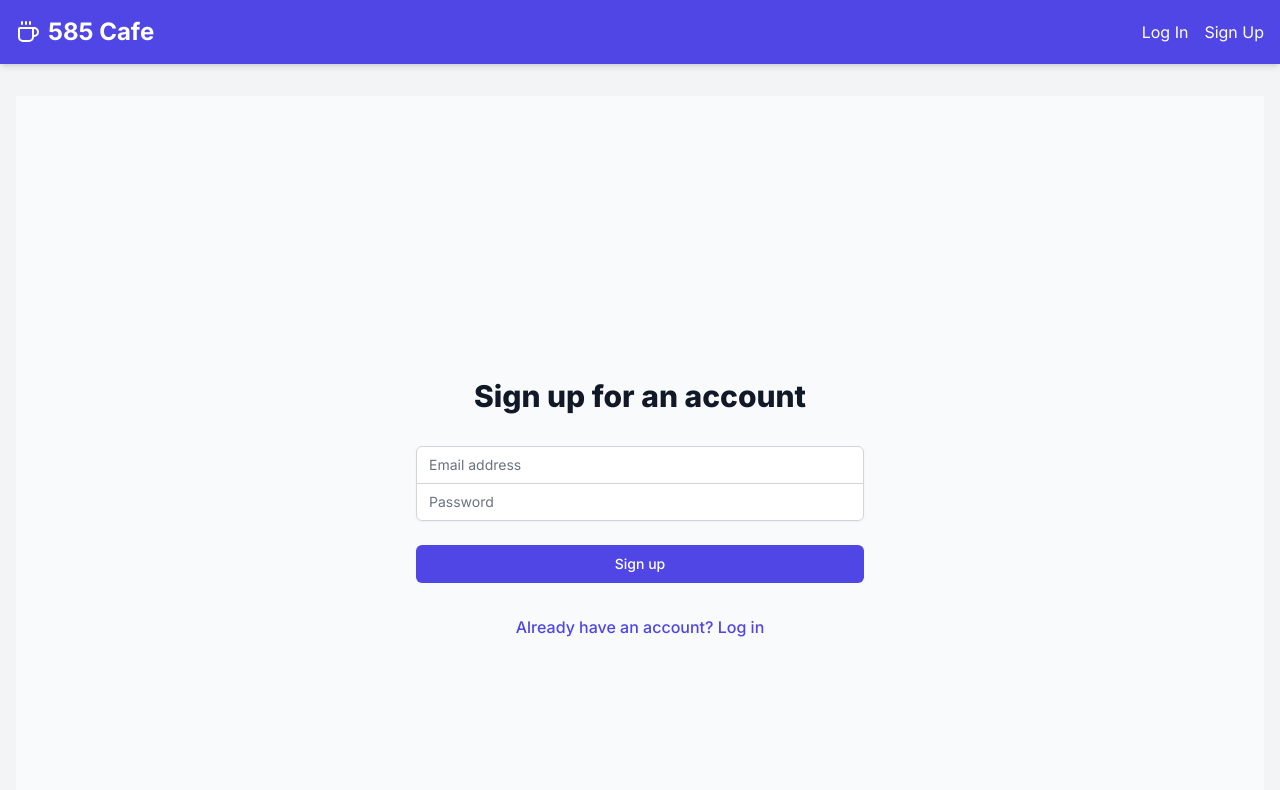
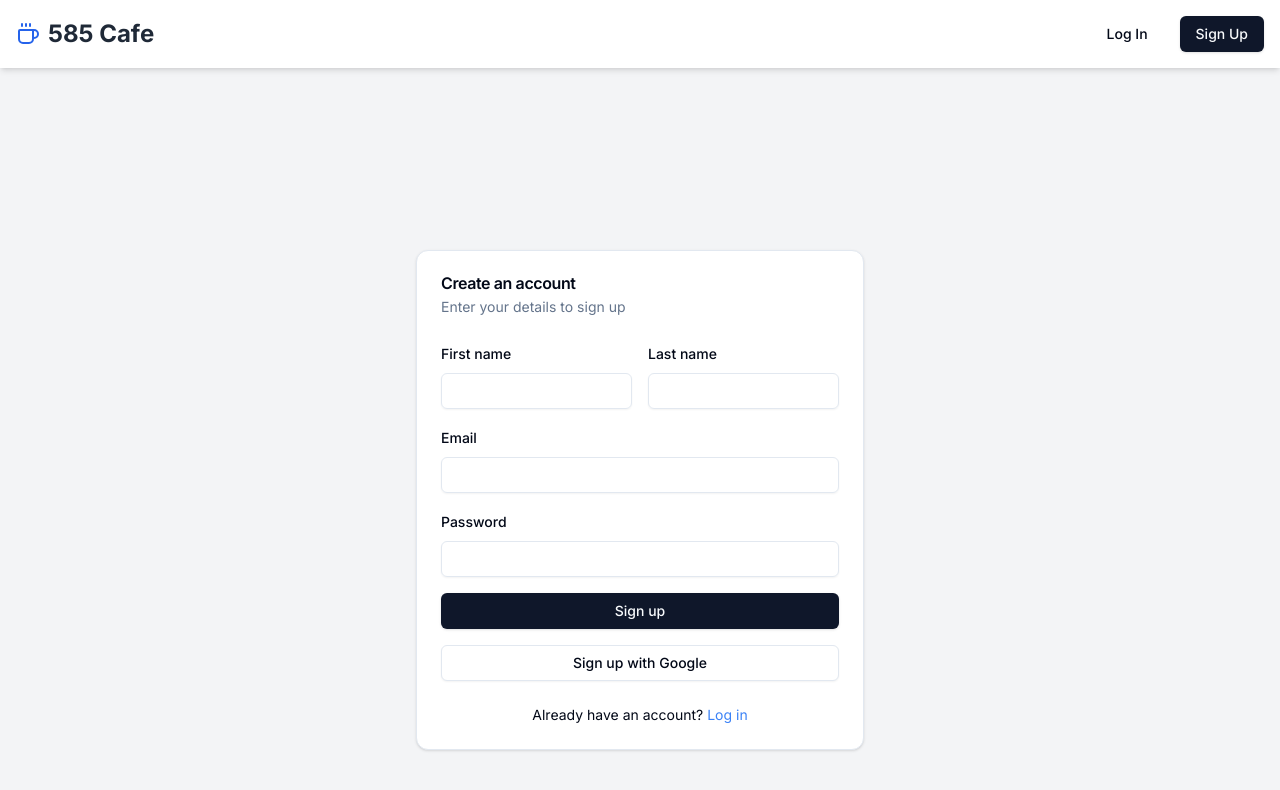
Before and after one commit to aarushk09/585-Cafe, a Next.js app: page /signup in a window 1280 px wide. Shown: the top 790 px of the page. Built offline with nearby package versions, Linux system fonts and the light colour scheme; no server answers.

Commit message:
fixed some bugs, added google signup, and profile tab with first, last name and grade level

```diff
--- a/src/app/api/send-email/route.ts
+++ b/src/app/api/send-email/route.ts
@@ -8,7 +8,7 @@ export async function POST(req: Request) {
 
   try {
     const data = await resend.emails.send({
-      from: "585 Cafe <orders@yourdomain.com>",
+      from: "onboarding@resend.dev",
       to,
       subject,
       text,
@@ -16,6 +16,7 @@ export async function POST(req: Request) {
 
     return NextResponse.json(data)
   } catch (error) {
-    return NextResponse.json({ error })
+    console.error("Error sending email:", error)
+    return NextResponse.json({ error: "Failed to send email" }, { status: 500 })
   }
 }
--- a/src/app/components/Navbar.tsx
+++ b/src/app/components/Navbar.tsx
@@ -5,7 +5,8 @@ import { useAuth } from "../AuthContext"
 import { signOut } from "firebase/auth"
 import { auth } from "../firebase"
 import { useRouter } from "next/navigation"
-import { LogOut, Coffee } from "lucide-react"
+import { User, LogOut, Coffee } from "lucide-react"
+import { Button } from "@/components/ui/button"
 
 export default function Navbar() {
   const { user, loading } = useAuth()
@@ -21,10 +22,10 @@ export default function Navbar() {
   }
 
   return (
-    <nav className="bg-indigo-600 text-white p-4 shadow-md">
-      <div className="container mx-auto flex justify-between items-center">
-        <Link href="/" className="text-2xl font-bold flex items-center">
-          <Coffee className="mr-2" />
+    <nav className="bg-white shadow-md">
+      <div className="container mx-auto px-4 py-4 flex justify-between items-center">
+        <Link href="/" className="text-2xl font-bold text-gray-800 flex items-center">
+          <Coffee className="mr-2 text-blue-600" />
           585 Cafe
         </Link>
         <div className="space-x-4">
@@ -32,24 +33,29 @@ export default function Navbar() {
             <>
               {user ? (
                 <>
-                  <Link href="/menu" className="hover:text-indigo-200 transition-colors">
-                    Menu
-                  </Link>
-                  <Link href="/recent-orders" className="hover:text-indigo-200 transition-colors">
-                    Recent Orders
-                  </Link>
-                  <button onClick={handleSignOut} className="hover:text-indigo-200 transition-colors">
-                    <LogOut className="inline-block" />
-                  </button>
+                  <Button variant="ghost" asChild>
+                    <Link href="/menu">Menu</Link>
+                  </Button>
+                  <Button variant="ghost" asChild>
+                    <Link href="/recent-orders">Recent Orders</Link>
+                  </Button>
+                  <Button variant="ghost" asChild>
+                    <Link href="/profile">
+                      <User className="mr-2 h-4 w-4" /> Profile
+                    </Link>
+                  </Button>
+                  <Button variant="ghost" onClick={handleSignOut}>
+                    <LogOut className="mr-2 h-4 w-4" /> Sign Out
+                  </Button>
                 </>
               ) : (
                 <>
-                  <Link href="/login" className="hover:text-indigo-200 transition-colors">
-                    Log In
-                  </Link>
-                  <Link href="/signup" className="hover:text-indigo-200 transition-colors">
-                    Sign Up
-                  </Link>
+                  <Button variant="ghost" asChild>
+                    <Link href="/login">Log In</Link>
+                  </Button>
+                  <Button variant="default" asChild>
+                    <Link href="/signup">Sign Up</Link>
+                  </Button>
                 </>
               )}
             </>
--- a/src/app/firebase.ts
+++ b/src/app/firebase.ts
@@ -1,5 +1,5 @@
 import { initializeApp, getApps } from "firebase/app"
-import { getAuth } from "firebase/auth"
+import { getAuth, GoogleAuthProvider } from "firebase/auth"
 import { getDatabase } from "firebase/database"
 
 const firebaseConfig = {
@@ -16,5 +16,6 @@ const firebaseConfig = {
 const app = getApps().length === 0 ? initializeApp(firebaseConfig) : getApps()[0]
 const auth = getAuth(app)
 const database = getDatabase(app)
+const googleProvider = new GoogleAuthProvider()
 
-export { app, auth, database }
+export { app, auth, database, googleProvider }
--- a/src/app/login/page.tsx
+++ b/src/app/login/page.tsx
@@ -1,87 +1,89 @@
 "use client"
 
 import { useState } from "react"
-import { signInWithEmailAndPassword } from "firebase/auth"
-import { auth } from "../firebase"
+import { signInWithEmailAndPassword, signInWithPopup } from "firebase/auth"
+import { auth, googleProvider } from "../firebase"
 import { useRouter } from "next/navigation"
 import Link from "next/link"
+import { Button } from "@/components/ui/button"
+import { Input } from "@/components/ui/input"
+import { Label } from "@/components/ui/label"
+import { Card, CardContent, CardDescription, CardHeader, CardTitle, CardFooter } from "@/components/ui/card"
+import { toast } from "react-hot-toast"
 
 export default function Login() {
   const [email, setEmail] = useState("")
   const [password, setPassword] = useState("")
-  const [error, setError] = useState("")
   const router = useRouter()
 
-  const handleSubmit = async (e: React.FormEvent) => {
+  const handleEmailLogin = async (e: React.FormEvent) => {
     e.preventDefault()
     try {
       await signInWithEmailAndPassword(auth, email, password)
       router.push("/menu")
     } catch (error) {
-      setError("Failed to log in")
+      toast.error("Failed to log in. Please check your credentials.")
+    }
+  }
+
+  const handleGoogleLogin = async () => {
+    try {
+      await signInWithPopup(auth, googleProvider)
+      router.push("/menu")
+    } catch (error) {
+      toast.error("Failed to log in with Google. Please try again.")
     }
   }
 
   return (
-    <div className="min-h-screen flex items-center justify-center bg-gray-50 py-12 px-4 sm:px-6 lg:px-8">
-      <div className="max-w-md w-full space-y-8">
-        <div>
-          <h2 className="mt-6 text-center text-3xl font-extrabold text-gray-900">Log in to your account</h2>
-        </div>
-        <form className="mt-8 space-y-6" onSubmit={handleSubmit}>
-          <input type="hidden" name="remember" value="true" />
-          <div className="rounded-md shadow-sm -space-y-px">
-            <div>
-              <label htmlFor="email-address" className="sr-only">
-                Email address
-              </label>
-              <input
-                id="email-address"
-                name="email"
+    <div className="flex justify-center items-center min-h-screen bg-gray-100">
+      <Card className="w-full max-w-md">
+        <CardHeader>
+          <CardTitle>Log in to your account</CardTitle>
+          <CardDescription>Enter your email and password to log in</CardDescription>
+        </CardHeader>
+        <CardContent>
+          <form onSubmit={handleEmailLogin} className="space-y-4">
+            <div className="space-y-2">
+              <Label htmlFor="email">Email</Label>
+              <Input
+                id="email"
                 type="email"
-                autoComplete="email"
-                required
-                className="appearance-none rounded-none relative block w-full px-3 py-2 border border-gray-300 placeholder-gray-500 text-gray-900 rounded-t-md focus:outline-none focus:ring-indigo-500 focus:border-indigo-500 focus:z-10 sm:text-sm"
-                placeholder="Email address"
+                placeholder="m@example.com"
                 value={email}
                 onChange={(e) => setEmail(e.target.value)}
+                required
               />
             </div>
-            <div>
-              <label htmlFor="password" className="sr-only">
-                Password
-              </label>
-              <input
+            <div className="space-y-2">
+              <Label htmlFor="password">Password</Label>
+              <Input
                 id="password"
-                name="password"
                 type="password"
-                autoComplete="current-password"
-                required
-                className="appearance-none rounded-none relative block w-full px-3 py-2 border border-gray-300 placeholder-gray-500 text-gray-900 rounded-b-md focus:outline-none focus:ring-indigo-500 focus:border-indigo-500 focus:z-10 sm:text-sm"
-                placeholder="Password"
                 value={password}
                 onChange={(e) => setPassword(e.target.value)}
+                required
               />
             </div>
+            <Button type="submit" className="w-full">
+              Log in
+            </Button>
+          </form>
+          <div className="mt-4">
+            <Button variant="outline" className="w-full" onClick={handleGoogleLogin}>
+              Log in with Google
+            </Button>
           </div>
-
-          {error && <p className="mt-2 text-center text-sm text-red-600">{error}</p>}
-
-          <div>
-            <button
-              type="submit"
-              className="group relative w-full flex justify-center py-2 px-4 border border-transparent text-sm font-medium rounded-md text-white bg-indigo-600 hover:bg-indigo-700 focus:outline-none focus:ring-2 focus:ring-offset-2 focus:ring-indigo-500"
-            >
-              Log in
-            </button>
-          </div>
-        </form>
-        <div className="text-center">
-          <Link href="/signup" className="font-medium text-indigo-600 hover:text-indigo-500">
-            Don't have an account? Sign up
-          </Link>
-        </div>
-      </div>
+        </CardContent>
+        <CardFooter>
+          <p className="text-sm text-center w-full">
+            Don't have an account?{" "}
+            <Link href="/signup" className="text-blue-500 hover:underline">
+              Sign up
+            </Link>
+          </p>
+        </CardFooter>
+      </Card>
     </div>
   )
 }
--- /dev/null
+++ b/src/app/profile/page.tsx
@@ -0,0 +1,103 @@
+"use client"
+
+import { useState, useEffect } from "react"
+import { useAuth } from "../AuthContext"
+import { database } from "../firebase"
+import { ref, get, set } from "firebase/database"
+import { useRouter } from "next/navigation"
+import { Button } from "@/components/ui/button"
+import { Input } from "@/components/ui/input"
+import { Label } from "@/components/ui/label"
+import { Card, CardContent, CardDescription, CardHeader, CardTitle } from "@/components/ui/card"
+import { toast } from "react-hot-toast"
+import { Select, SelectContent, SelectItem, SelectTrigger, SelectValue } from "@/components/ui/select"
+import type React from "react" // Added import for React
+
+export default function Profile() {
+  const { user, loading } = useAuth()
+  const router = useRouter()
+  const [firstName, setFirstName] = useState("")
+  const [lastName, setLastName] = useState("")
+  const [gradeLevel, setGradeLevel] = useState("")
+
+  useEffect(() => {
+    if (!loading && !user) {
+      router.push("/login")
+    } else if (user) {
+      const userRef = ref(database, `users/${user.uid}`)
+      get(userRef)
+        .then((snapshot) => {
+          if (snapshot.exists()) {
+            const userData = snapshot.val()
+            setFirstName(userData.firstName || "")
+            setLastName(userData.lastName || "")
+            setGradeLevel(userData.gradeLevel || "")
+          }
+        })
+        .catch((error) => {
+          console.error("Error fetching user data:", error)
+          toast.error("Failed to load profile data. Please try again.")
+        })
+    }
+  }, [user, loading, router])
+
+  const handleUpdateProfile = async (e: React.FormEvent) => {
+    e.preventDefault()
+    if (!user) return
+
+    try {
+      await set(ref(database, `users/${user.uid}`), {
+        email: user.email,
+        firstName,
+        lastName,
+        gradeLevel,
+      })
+      toast.success("Profile updated successfully")
+    } catch (error) {
+      toast.error("Failed to update profile. Please try again.")
+    }
+  }
+
+  if (loading) return <div>Loading...</div>
+  if (!user) return null
+
+  return (
+    <div className="flex justify-center items-center min-h-screen bg-gray-100">
+      <Card className="w-full max-w-md">
+        <CardHeader>
+          <CardTitle>Your Profile</CardTitle>
+          <CardDescription>Update your personal information</CardDescription>
+        </CardHeader>
+        <CardContent>
+          <form onSubmit={handleUpdateProfile} className="space-y-4">
+            <div className="space-y-2">
+              <Label htmlFor="firstName">First name</Label>
+              <Input id="firstName" value={firstName} onChange={(e) => setFirstName(e.target.value)} required />
+            </div>
+            <div className="space-y-2">
+              <Label htmlFor="lastName">Last name</Label>
+              <Input id="lastName" value={lastName} onChange={(e) => setLastName(e.target.value)} required />
+            </div>
+            <div className="space-y-2">
+              <Label htmlFor="gradeLevel">Grade Level</Label>
+              <Select value={gradeLevel} onValueChange={setGradeLevel}>
+                <SelectTrigger>
+                  <SelectValue placeholder="Select grade level" />
+                </SelectTrigger>
+                <SelectContent>
+                  <SelectItem value="9">9th Grade</SelectItem>
+                  <SelectItem value="10">10th Grade</SelectItem>
+                  <SelectItem value="11">11th Grade</SelectItem>
+                  <SelectItem value="12">12th Grade</SelectItem>
+                </SelectContent>
+              </Select>
+            </div>
+            <Button type="submit" className="w-full">
+              Update Profile
+            </Button>
+          </form>
+        </CardContent>
+      </Card>
+    </div>
+  )
+}
--- a/src/app/signup/page.tsx
+++ b/src/app/signup/page.tsx
@@ -1,87 +1,114 @@
 "use client"
 
 import { useState } from "react"
-import { createUserWithEmailAndPassword } from "firebase/auth"
-import { auth } from "../firebase"
+import { createUserWithEmailAndPassword, signInWithPopup } from "firebase/auth"
+import { auth, googleProvider, database } from "../firebase"
 import { useRouter } from "next/navigation"
 import Link from "next/link"
+import { Button } from "@/components/ui/button"
+import { Input } from "@/components/ui/input"
+import { Label } from "@/components/ui/label"
+import { Card, CardContent, CardDescription, CardHeader, CardTitle, CardFooter } from "@/components/ui/card"
+import { toast } from "react-hot-toast"
+import { ref, set } from "firebase/database"
+import type React from "react" // Added import for React
 
 export default function SignUp() {
   const [email, setEmail] = useState("")
   const [password, setPassword] = useState("")
-  const [error, setError] = useState("")
+  const [firstName, setFirstName] = useState("")
+  const [lastName, setLastName] = useState("")
   const router = useRouter()
 
-  const handleSubmit = async (e: React.FormEvent) => {
+  const createUserProfile = async (uid: string, email: string, firstName: string, lastName: string) => {
+    await set(ref(database, `users/${uid}`), {
+      email,
+      firstName,
+      lastName,
+      gradeLevel: "",
+    })
+  }
+
+  const handleEmailSignUp = async (e: React.FormEvent) => {
     e.preventDefault()
     try {
-      await createUserWithEmailAndPassword(auth, email, password)
+      const userCredential = await createUserWithEmailAndPassword(auth, email, password)
+      await createUserProfile(userCredential.user.uid, email, firstName, lastName)
       router.push("/menu")
     } catch (error) {
-      setError("Failed to create an account")
+      toast.error("Failed to create an account. Please try again.")
+    }
+  }
+
+  const handleGoogleSignUp = async () => {
+    try {
+      const result = await signInWithPopup(auth, googleProvider)
+      const user = result.user
+      await createUserProfile(
+        user.uid,
+        user.email || "",
+        user.displayName?.split(" ")[0] || "",
+        user.displayName?.split(" ")[1] || "",
+      )
+      router.push("/menu")
+    } catch (error) {
+      console.error("Google sign-up error:", error)
+      toast.error(`Failed to sign up with Google: ${error.message}`)
     }
   }
 
   return (
-    <div className="min-h-screen flex items-center justify-center bg-gray-50 py-12 px-4 sm:px-6 lg:px-8">
-      <div className="max-w-md w-full space-y-8">
-        <div>
-          <h2 className="mt-6 text-center text-3xl font-extrabold text-gray-900">Sign up for an account</h2>
-        </div>
-        <form className="mt-8 space-y-6" onSubmit={handleSubmit}>
-          <input type="hidden" name="remember" value="true" />
-          <div className="rounded-md shadow-sm -space-y-px">
-            <div>
-              <label htmlFor="email-address" className="sr-only">
-                Email address
-              </label>
-              <input
-                id="email-address"
-                name="email"
-                type="email"
-                autoComplete="email"
+    <div className="flex justify-center items-center min-h-screen bg-gray-100">
+      <Card className="w-full max-w-md">
+        <CardHeader>
+          <CardTitle>Create an account</CardTitle>
+          <CardDescription>Enter your details to sign up</CardDescription>
+        </CardHeader>
+        <CardContent>
+          <form onSubmit={handleEmailSignUp} className="space-y-4">
+            <div className="grid grid-cols-2 gap-4">
+              <div className="space-y-2">
+                <Label htmlFor="firstName">First name</Label>
+                <Input id="firstName" value={firstName} onChange={(e) => setFirstName(e.target.value)} required />
+              </div>
+              <div className="space-y-2">
+                <Label htmlFor="lastName">Last name</Label>
+                <Input id="lastName" value={lastName} onChange={(e) => setLastName(e.target.value)} required />
+              </div>
+            </div>
+            <div className="space-y-2">
+              <Label htmlFor="email">Email</Label>
+              <Input id="email" type="email" value={email} onChange={(e) => setEmail(e.target.value)} required />
+            </div>
+            <div className="space-y-2">
+              <Label htmlFor="password">Password</Label>
+              <Input
+                id="password"
+                type="password"
+                value={password}
+                onChange={(e) => setPassword(e.target.value)}
                 required
-                className="appearance-none rounded-none relative block w-full px-3 py-2 border border-gray-300 placeholder-gray-500 text-gray-900 rounded-t-md focus:outline-none focus:ring-indigo-500 focus:border-indigo-500 focus:z-10 sm:text-sm"
-                placeholder="Email address"
-                value={email}
-                onChange={(e) => setEmail(e.target.value)}
               />
             </div>
-            <div>
-              <label htmlFor="password" className="sr-only">
-                Password
-              </label>
-              <input
-                id="password"
-                name="password"
-                type="password"
-                autoComplete="new-password"
-                required
-                className="appearance-none rounded-none relative block w-full px-3 py-2 border border-gray-300 placeholder-gray-500 text-gray-900 rounded-b-md focus:outline-none focus:ring-indigo-500 focus:border-indigo-500 focus:z-10 sm:text-sm"
-                placeholder="Password"
-                value={password}
-                onChange={(e) => setPassword(e.target.value)}
-              />
-            </div>
+            <Button type="submit" className="w-full">
+              Sign up
+            </Button>
+          </form>
+          <div className="mt-4">
+            <Button variant="outline" className="w-full" onClick={handleGoogleSignUp}>
+              Sign up with Google
+            </Button>
           </div>
-
-          {error && <p className="mt-2 text-center text-sm text-red-600">{error}</p>}
-
-          <div>
-            <button
-              type="submit"
-              className="group relative w-full flex justify-center py-2 px-4 border border-transparent text-sm font-medium rounded-md text-white bg-indigo-600 hover:bg-indigo-700 focus:outline-none focus:ring-2 focus:ring-offset-2 focus:ring-indigo-500"
-            >
-              Sign up
-            </button>
-          </div>
-        </form>
-        <div className="text-center">
-          <Link href="/login" className="font-medium text-indigo-600 hover:text-indigo-500">
-            Already have an account? Log in
-          </Link>
-        </div>
-      </div>
+        </CardContent>
+        <CardFooter>
+          <p className="text-sm text-center w-full">
+            Already have an account?{" "}
+            <Link href="/login" className="text-blue-500 hover:underline">
+              Log in
+            </Link>
+          </p>
+        </CardFooter>
+      </Card>
     </div>
   )
 }
--- a/src/components/Navbar.tsx
+++ b/src/components/Navbar.tsx
@@ -5,7 +5,8 @@ import { useAuth } from "../AuthContext"
 import { signOut } from "firebase/auth"
 import { auth } from "../firebase"
 import { useRouter } from "next/navigation"
-import { LogOut, Coffee } from "lucide-react"
+import { User, LogOut, Coffee } from "lucide-react"
+import { Button } from "@/components/ui/button"
 
 export default function Navbar() {
   const { user, loading } = useAuth()
@@ -21,35 +22,40 @@ export default function Navbar() {
   }
 
   return (
-    <nav className="bg-indigo-600 text-white p-4 shadow-md">
-      <div className="container mx-auto flex justify-between items-center">
-        <Link href="/" className="text-2xl font-bold flex items-center">
-          <Coffee className="mr-2" />
-          Gourmet Express
+    <nav className="bg-white shadow-md">
+      <div className="container mx-auto px-4 py-4 flex justify-between items-center">
+        <Link href="/" className="text-2xl font-bold text-gray-800 flex items-center">
+          <Coffee className="mr-2 text-blue-600" />
+           585 Cafe
         </Link>
         <div className="space-x-4">
           {!loading && (
             <>
               {user ? (
                 <>
-                  <Link href="/menu" className="hover:text-indigo-200 transition-colors">
-                    Menu
-                  </Link>
-                  <Link href="/recent-orders" className="hover:text-indigo-200 transition-colors">
-                    Recent Orders
-                  </Link>
-                  <button onClick={handleSignOut} className="hover:text-indigo-200 transition-colors">
-                    <LogOut className="inline-block" />
-                  </button>
+                  <Button variant="ghost" asChild>
+                    <Link href="/menu">Menu</Link>
+                  </Button>
+                  <Button variant="ghost" asChild>
+                    <Link href="/recent-orders">Recent Orders</Link>
+                  </Button>
+                  <Button variant="ghost" asChild>
+                    <Link href="/profile">
+                      <User className="mr-2 h-4 w-4" /> Profile
+                    </Link>
+                  </Button>
+                  <Button variant="ghost" onClick={handleSignOut}>
+                    <LogOut className="mr-2 h-4 w-4" /> Sign Out
+                  </Button>
                 </>
               ) : (
                 <>
-                  <Link href="/login" className="hover:text-indigo-200 transition-colors">
-                    Log In
-                  </Link>
-                  <Link href="/signup" className="hover:text-indigo-200 transition-colors">
-                    Sign Up
-                  </Link>
+                  <Button variant="ghost" asChild>
+                    <Link href="/login">Log In</Link>
+                  </Button>
+                  <Button variant="default" asChild>
+                    <Link href="/signup">Sign Up</Link>
+                  </Button>
                 </>
               )}
             </>
```
Also changed, not shown: .eslintrc.json (added).
